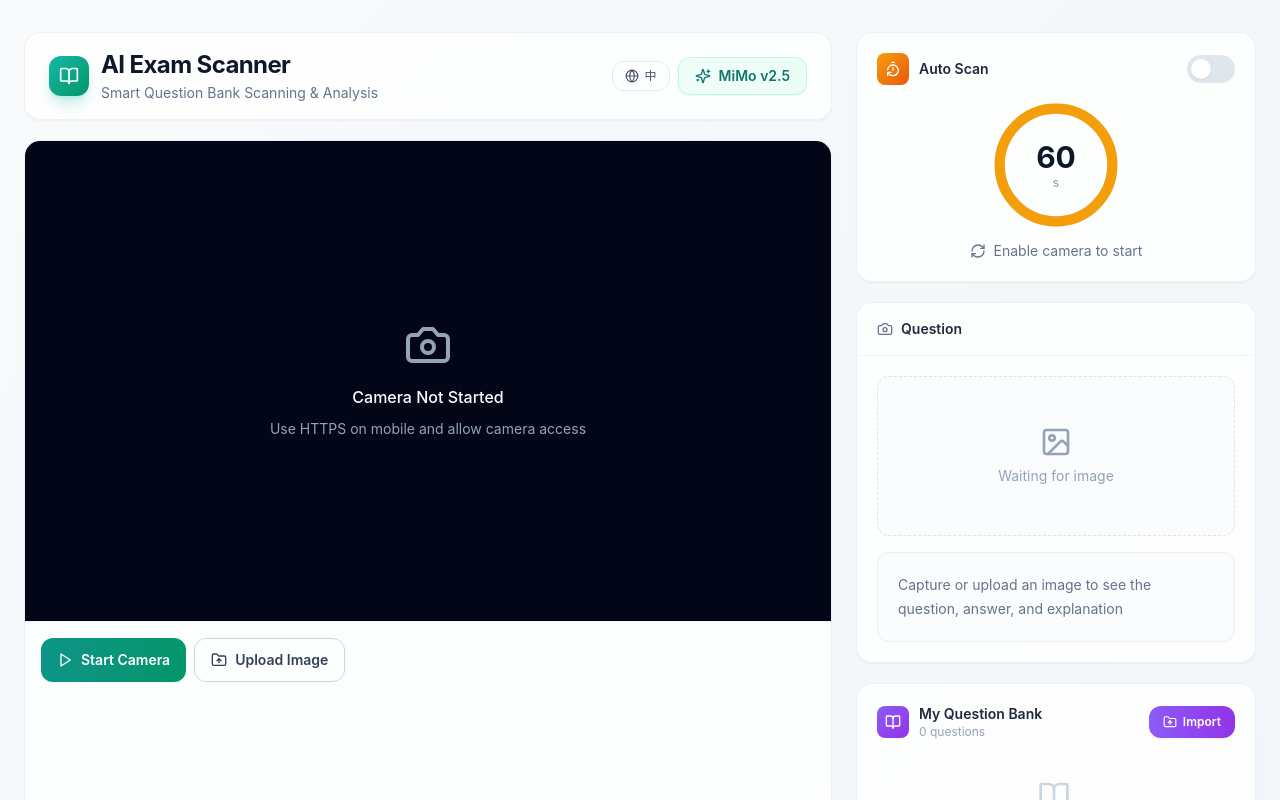
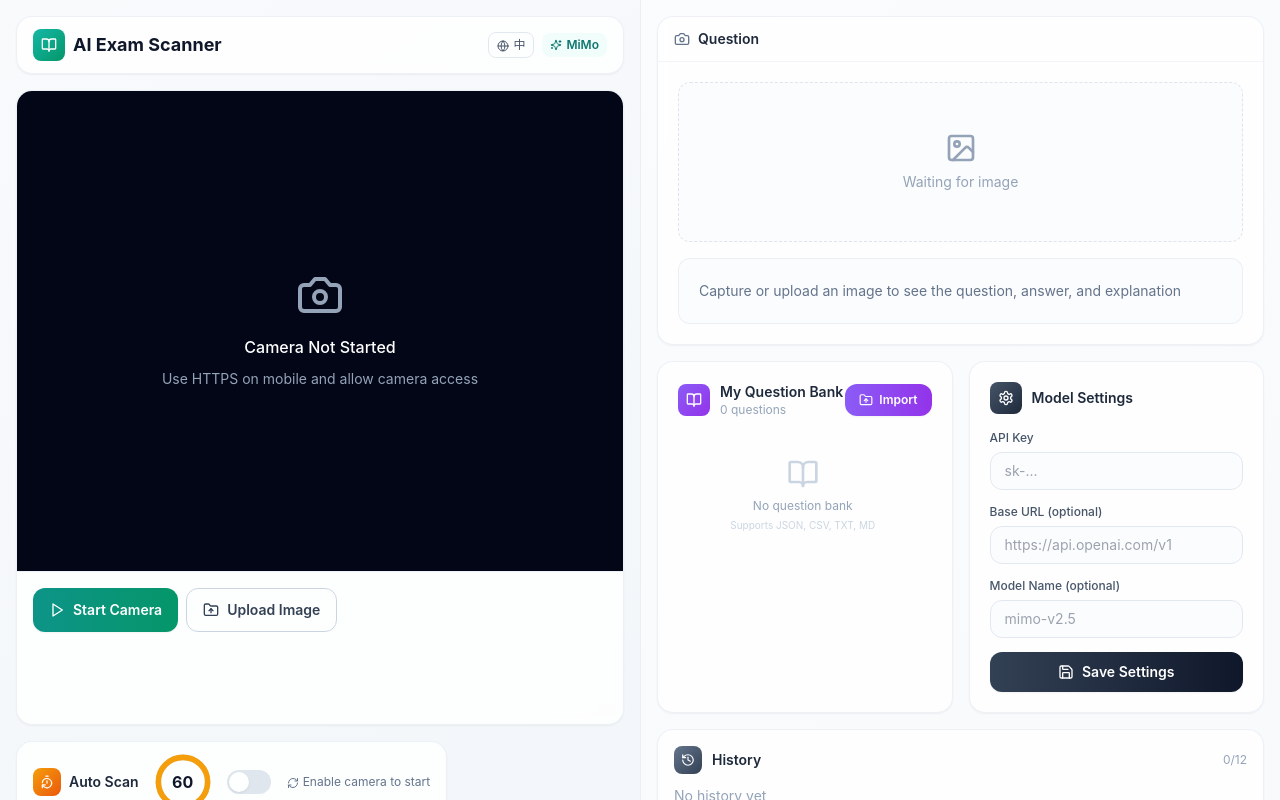
Before and after one commit to naecoyes/justsoso-ai-exam-scanner, a React (Vite) app: page / in a window 1280 px wide. Shown: the top 800 px of the page. Built offline with nearby package versions, Linux system fonts and the light colour scheme.

Commit message:
Add landscape split view: camera left, results right

```diff
--- a/src/App.jsx
+++ b/src/App.jsx
@@ -28,6 +28,20 @@
   const [error, setError] = useState("");
   const [autoScan, setAutoScan] = useState(false);
   const [cameraReady, setCameraReady] = useState(false);
+  const [isLandscape, setIsLandscape] = useState(false);
+
+  useEffect(() => {
+    const checkOrientation = () => {
+      setIsLandscape(window.innerWidth > window.innerHeight && window.innerWidth > 768);
+    };
+    checkOrientation();
+    window.addEventListener("resize", checkOrientation);
+    window.addEventListener("orientationchange", checkOrientation);
+    return () => {
+      window.removeEventListener("resize", checkOrientation);
+      window.removeEventListener("orientationchange", checkOrientation);
+    };
+  }, []);
 
   useEffect(() => {
     getHistoryItems().then(setHistory).catch(() => setHistory([]));
@@ -94,9 +108,87 @@
     setLanguage(language === "zh" ? "en" : "zh");
   };
 
+  if (isLandscape) {
+    return (
+      <main className="min-h-screen bg-gradient-to-br from-slate-50 to-slate-100 text-slate-950">
+        <div className="flex min-h-screen">
+          <div className="flex w-1/2 flex-col gap-4 p-4">
+            <header className="flex items-center justify-between rounded-2xl border border-slate-200/60 bg-white/80 backdrop-blur-sm px-4 py-3 shadow-sm">
+              <div className="flex items-center gap-2">
+                <div className="flex h-8 w-8 items-center justify-center rounded-lg bg-gradient-to-br from-teal-500 to-emerald-600">
+                  <BookOpen className="h-4 w-4 text-white" />
+                </div>
+                <h1 className="text-lg font-bold text-slate-900">{t("appTitle")}</h1>
+              </div>
+              <div className="flex items-center gap-2">
+                <button onClick={toggleLanguage} className="rounded-lg border border-slate-200 px-2 py-1 text-xs text-slate-600 hover:bg-slate-50">
+                  <Globe className="h-3 w-3 inline mr-1" />
+                  {language === "zh" ? "EN" : "中"}
+                </button>
+                <div className="flex items-center gap-1 rounded-lg bg-teal-50 px-2 py-1 text-xs font-semibold text-teal-700">
+                  <Sparkles className="h-3 w-3" />
+                  MiMo
+                </div>
+              </div>
+            </header>
+
+            <CameraScanner
+              ref={cameraRef}
+              disabled={isAnalyzing}
+              onCapture={analyzePayload}
+              onUpload={analyzePayload}
+              onReadyChange={setCameraReady}
+            />
+
+            {error && (
+              <div className="flex items-start gap-2 rounded-xl border border-rose-200/60 bg-rose-50/80 px-4 py-3 text-sm text-rose-700">
+                <AlertCircle className="mt-0.5 h-4 w-4 shrink-0" />
+                <span>{error}</span>
+              </div>
+            )}
+
+            <div className="flex items-center gap-3">
+              <AutoScanTimer
+                enabled={autoScan}
+                isAnalyzing={isAnalyzing}
+                cameraReady={cameraReady}
+                onEnabledChange={setAutoScan}
+                onExpire={handleAutoScan}
+                compact
+              />
+            </div>
+          </div>
+
+          <div className="flex w-1/2 flex-col gap-4 overflow-y-auto border-l border-slate-200/60 bg-white/50 p-4">
+            <div className="rounded-2xl border border-slate-200/60 bg-white/80 backdrop-blur-sm shadow-sm">
+              <div className="flex items-center gap-2 border-b border-slate-100 px-4 py-3">
+                <Camera className="h-4 w-4 text-slate-500" />
+                <h2 className="text-sm font-semibold text-slate-800">{t("question")}</h2>
+                {isAnalyzing && (
+                  <span className="ml-auto inline-flex items-center gap-1 text-xs font-medium text-amber-600">
+                    <Clock3 className="h-3 w-3 animate-pulse" />
+                    {t("analyzing")}
+                  </span>
+                )}
+              </div>
+              <ResultPanel result={result} preview={preview} isAnalyzing={isAnalyzing} />
+            </div>
+
+            <div className="grid grid-cols-2 gap-4">
+              <QuestionBankManager />
+              <SettingsPanel />
+            </div>
+
+            <HistoryStrip items={history} onSelect={selectHistoryItem} />
+          </div>
+        </div>
+      </main>
+    );
+  }
+
   return (
     <main className="min-h-screen bg-gradient-to-br from-slate-50 to-slate-100 text-slate-950">
-      <div className="mx-auto flex min-h-screen w-full max-w-7xl flex-col gap-6 px-4 py-6 sm:px-6 lg:grid lg:grid-cols-[minmax(0,1.2fr)_400px] lg:py-8">
+      <div className="mx-auto flex min-h-screen w-full max-w-7xl flex-col gap-6 px-4 py-6 sm:px-6 lg:py-8">
         <section className="flex min-h-[620px] flex-col gap-5">
           <header className="flex flex-wrap items-center justify-between gap-4 rounded-2xl border border-slate-200/60 bg-white/80 backdrop-blur-sm px-6 py-4 shadow-sm">
             <div className="flex items-center gap-3">
--- a/src/components/AutoScanTimer.jsx
+++ b/src/components/AutoScanTimer.jsx
@@ -9,7 +9,8 @@
   isAnalyzing,
   cameraReady,
   onEnabledChange,
-  onExpire
+  onExpire,
+  compact = false
 }) {
   const { t } = useLanguage();
   const deadlineRef = useRef(0);
@@ -67,6 +68,45 @@
 
   const circumference = 2 * Math.PI * 44;
   const dashOffset = circumference * (1 - progress);
+
+  if (compact) {
+    return (
+      <div className="flex items-center gap-4 rounded-2xl border border-slate-200/60 bg-white/80 backdrop-blur-sm px-4 py-3 shadow-sm">
+        <div className="flex items-center gap-2">
+          <div className="flex h-7 w-7 items-center justify-center rounded-lg bg-gradient-to-br from-amber-500 to-orange-600">
+            <TimerReset className="h-3.5 w-3.5 text-white" />
+          </div>
+          <span className="text-sm font-semibold text-slate-800">{t("autoScan")}</span>
+        </div>
+
+        <div className="relative h-14 w-14">
+          <svg viewBox="0 0 100 100" className="h-full w-full -rotate-90">
+            <circle cx="50" cy="50" r="44" fill="none" stroke="currentColor" strokeWidth="10" className="text-slate-200" />
+            <circle cx="50" cy="50" r="44" fill="none" stroke="currentColor" strokeWidth="10" strokeLinecap="round" strokeDasharray={circumference} strokeDashoffset={dashOffset} className="text-amber-500 transition-all duration-300" />
+          </svg>
+          <div className="absolute inset-0 grid place-items-center">
+            <span className="text-base font-bold text-slate-900">{enabled ? remaining : 60}</span>
+          </div>
+        </div>
+
+        <button
+          type="button"
+          role="switch"
+          aria-checked={enabled}
+          className={`relative h-6 w-11 rounded-full transition ${enabled ? "bg-gradient-to-r from-teal-500 to-emerald-500" : "bg-slate-300"} ${!cameraReady || isAnalyzing ? "opacity-60" : ""}`}
+          onClick={() => onEnabledChange(!enabled)}
+          disabled={!cameraReady || isAnalyzing}
+        >
+          <span className={`absolute top-0.5 h-5 w-5 rounded-full bg-white shadow transition ${enabled ? "left-[22px]" : "left-0.5"}`} />
+        </button>
+
+        <p className="flex-1 text-xs text-slate-500">
+          <RefreshCw className={`h-3 w-3 inline mr-1 ${enabled && !isAnalyzing ? "animate-spin" : ""}`} />
+          {cameraReady ? (enabled ? t("waitingNext") : t("readyForCapture")) : t("enableCamera")}
+        </p>
+      </div>
+    );
+  }
 
   return (
     <section className="rounded-2xl border border-slate-200/60 bg-white/80 backdrop-blur-sm p-5 shadow-sm">
```
